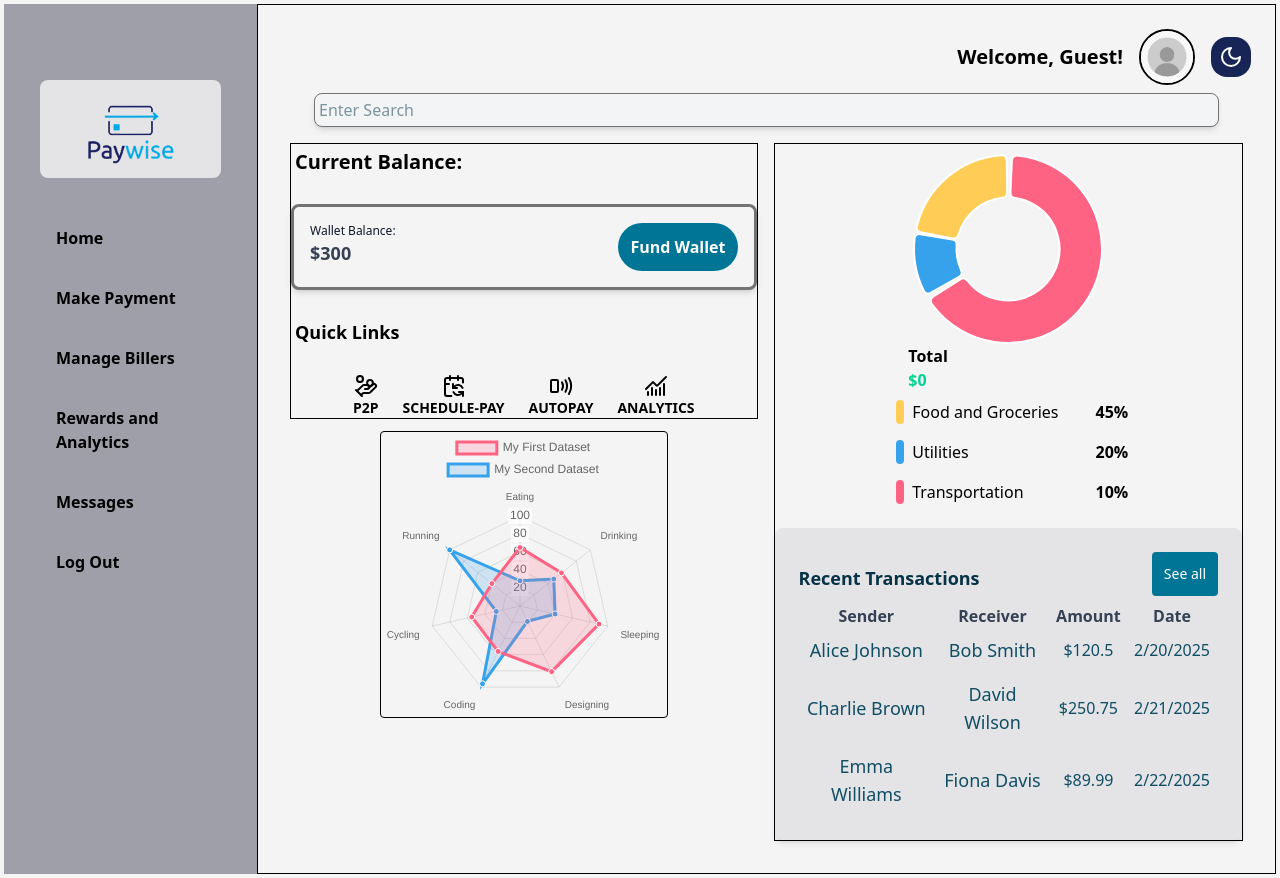
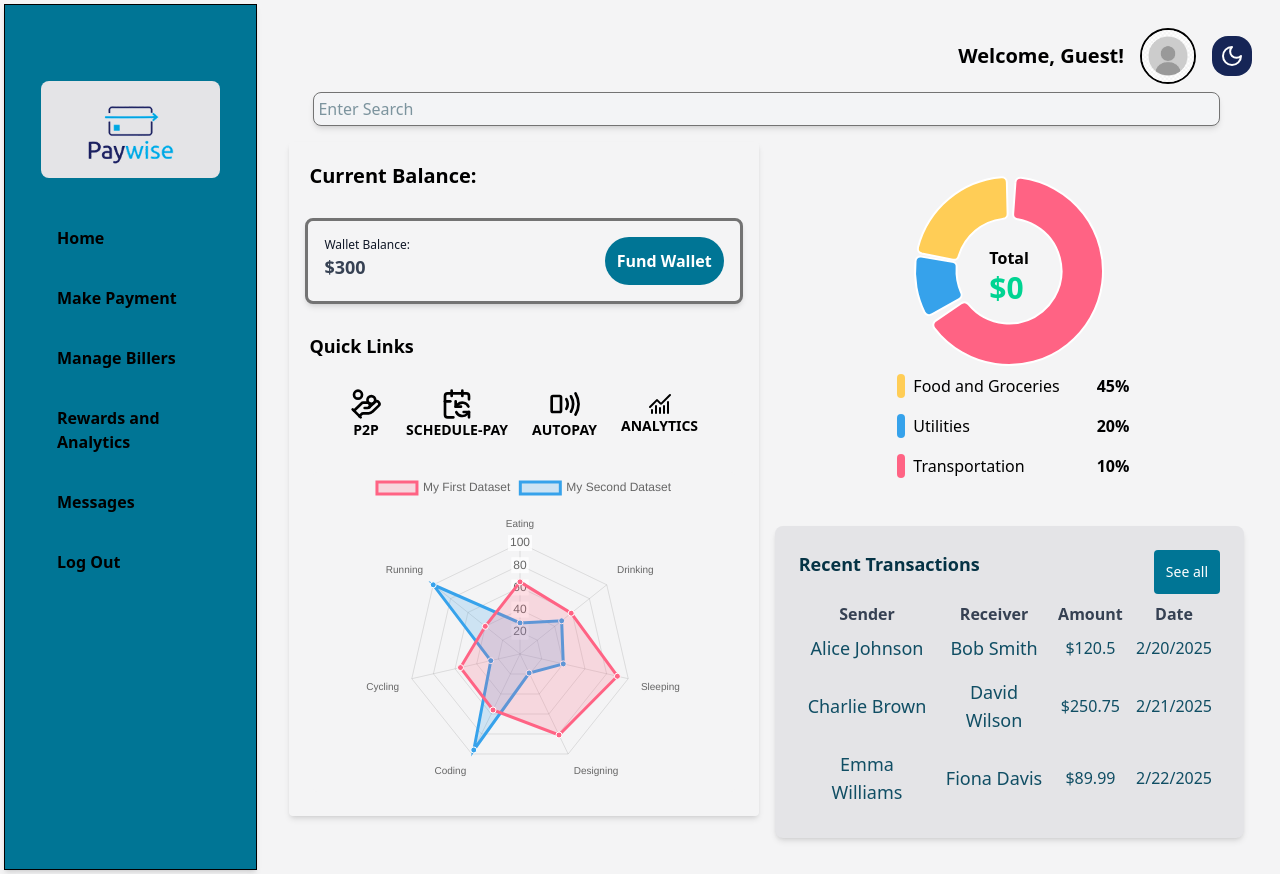
Before and after one commit to OperaCode/PayWise, a React (Vite) app in the folder client/: page /dashboard in a window 1280 px wide. Built offline with nearby package versions, Linux system fonts and the light colour scheme; no server answers.

Commit message:
themesenhancement

```diff
--- a/client/src/App.css
+++ b/client/src/App.css
@@ -20,3 +20,12 @@
   --bg-color: #121212;
   --text-color: white;
 }
+
+.title{
+  position:absolute;
+  left: 0;
+  right: 0;
+  top: 40%;
+  margin-left: 5em;
+  margin-right: auto;
+}
--- a/client/src/Layouts/DashLayout.jsx
+++ b/client/src/Layouts/DashLayout.jsx
@@ -56,7 +56,7 @@ const DashLayout = ({ children }) => {
       <SideBar />
 
       {/* Main Content */}
-      <div className="flex-col w-full p-4 border ">
+      <div className="flex-col w-full p-4  ">
         {/* Navbar */}
         <div className="flex items-center justify-end gap-4 p-2">
           <h1 className="text-cyan- text-xl font-bold ">
@@ -82,7 +82,7 @@ const DashLayout = ({ children }) => {
         {/* Balance and Chart Section */}
         <div className="w-full gap-4 py-4 px-4 md:flex">
           <div className="flex-1">{children}</div>
-          <div className="flex-1 border">
+          <div className="flex-1  ">
             <div className="flex-1"><Graph /></div>
             <div className="flex-1"><Recent/></div>
 
--- a/client/src/Pages/DashBoard.jsx
+++ b/client/src/Pages/DashBoard.jsx
@@ -66,9 +66,9 @@ const DashBoard = () => {
     //   if (isLoading) return <ClipLoader color='1a80e5' cssOverride={override} loading={isLoading} />;
 
     return (
-        <section className="flex lg:flex-col lg:gap-4">
+        <section className="flex lg:flex-col  p-4 lg:gap-4 w-full justify-center rounded shadow-md">
             <div className=" justify-between items-center font-bodyFont w-full">
-                <div className="flex-1 space-y-6 border ">
+                <div className="flex-1 space-y-6  ">
 
                     <h1 className=" font-semibold text-xl md:text-xl p-1">Current Balance:</h1>
                     <div className="p-4 bg-zinc-100 flex justify-between rounded-lg shadow-md w-full border-3 border-neutral-500 s">
@@ -111,26 +111,26 @@ const DashBoard = () => {
           </div> */}
                     <div className="flex items-center gap-6 justify-center ">
                         <div className="items-center rounded-md  flex flex-col ">
-                            <HandCoins />
-                            <p className="font-bold text-sm">P2P</p>
+                            <HandCoins className="hover:text-cyan-900 font-extrabold size-8" />
+                            <p className="font-bold text-sm hover:cursor-pointer hover:text-cyan-900">P2P</p>
                         </div>
                         <div className="items-center rounded-md  flex flex-col hover:cursor-pointer">
-                            <CalendarSync/>
-                            <p className="font-bold text-sm">SCHEDULE-PAY</p>
+                            <CalendarSync className="hover:text-cyan-900 font-extrabold size-8"/>
+                            <p className="font-bold hover:cursor-pointer text-sm">SCHEDULE-PAY</p>
                         </div>
-                        <div className="items-center flex flex-col rounded-md ">
-                            <SmartphoneNfc />
+                        <div className="items-center flex hover:cursor-pointer flex-col rounded-md ">
+                            <SmartphoneNfc className="hover:text-cyan-900 font-extrabold size-8" />
                             <p className="font-bold text-sm">AUTOPAY</p>
                         </div>
-                        <div className="items-center flex flex-col rounded-md ">
+                        <div className="items-center flex flex-col hover:cursor-pointer rounded-md ">
                             {/* <img src={analytics} alt="" /> */}
-                            <ChartNoAxesCombined/>
-                            <p className="font-bold text-sm">ANALYTICS</p>
+                            <ChartNoAxesCombined classname='hover:text-cyan-900'/>
+                            <p className="font-bold text-sm hover:text-cyan-900">ANALYTICS</p>
                         </div>
                     </div>
 
                 </div>
-                   <div className=" w-2/3 p-3  m-auto">
+                   <div className=" p-2 pt-8 m-auto">
                    <LineGraph />
                    </div>
             </div>
--- a/client/src/components/LineGraph.jsx
+++ b/client/src/components/LineGraph.jsx
@@ -84,9 +84,9 @@ const options = {
 
 const Graph = () => {
   return (
-    <div className='w-full justify-center rounded border bg-zinc-100 '>
+    <div className='rounded  bg-zinc-100 '>
 
-        <div className="w-full ">
+        <div className="w-full h-80 justify-center flex">
          {/* <Radar {...config}></Radar> */}
          <Radar data={data} config={config} />
 
--- a/client/src/components/PieChart.jsx
+++ b/client/src/components/PieChart.jsx
@@ -17,7 +17,7 @@ const config = {
       ],
       hoverOffset: 4,
       borderRadius:5,
-      spacing:3
+      spacing:5
     }]
   },
   options:{
@@ -27,15 +27,30 @@ const config = {
 }
 const Graph = () => {
   return (
-    <div className='flex w-full justify-center rounded'>
-      <div className="">
-        <div className="w-50 m-auto">
+    // <div className='flex w-full justify-center rounded p-6'>
+    //   <div className="">
+    //     <div className="w-50 m-auto items-center flex">
+    //      <Doughnut {...config}></Doughnut>
+    //      <h3 className=' absolute right-82 text-center  font-bold'>Total <span className='block text-emerald-400'>${0}</span></h3>
+    //     </div>
+    //     <div className="flex flex-col">
+    //    <Label/>
+
+    //     </div>
+    //   </div>
+    // </div>
+
+
+
+    <div className='w-full flex justify-center m-auto rounded p-6'>
+      <div className="item">
+        <div className="chart relative w-50 m-auto">
          <Doughnut {...config}></Doughnut>
-         <h3 className='  font-bold'>Total <span className='block text-emerald-400'>${0}</span></h3>
+         <h3 className='mb-4 font-bold title'>Total <span className='block text-3xl text-emerald-400'>${0}</span></h3>
         </div>
-        <div className="flex flex-col">
-       <Label/>
-
+        <div className="flex flex-col ">
+          {/* labels */}
+          <Label></Label>
         </div>
       </div>
     </div>
--- a/client/src/components/RecentTransactions.jsx
+++ b/client/src/components/RecentTransactions.jsx
@@ -57,9 +57,9 @@ const Recent = () => {
   return (
     <div className="w-full p-6 bg-zinc-200 rounded-lg mt-4 shadow-md">
       {/* Header */}
-      <div className="flex justify-between items-center md:text-lg">
+      <div className="flex justify-between  md:text-lg">
         <div>
-          <h2 className="text-s md:text-lg font-bold text-cyan-950">
+          <h2 className=" md:text-md font-bold text-cyan-950">
             Recent Transactions
           </h2>
           {/* <p className="text-xs p-2 md:text-gray-500">Check your transaction history</p> */}
@@ -113,7 +113,7 @@ const Recent = () => {
               })
             ) : (
               <tr>
-                <td colSpan="6" className="text-center  p-4">No recent transactions found!</td>
+                <td colSpan="6" className=" p-4">No recent transactions found!</td>
               </tr>
             )}
 
--- a/client/src/components/SideBar.jsx
+++ b/client/src/components/SideBar.jsx
@@ -54,7 +54,7 @@ const logoutUser = async () => {
 };
 
   return (
-    <aside className=" lg:w-1/4  bg-zinc-400 font-headerFont">
+    <aside className=" lg:w-1/4  bg-cyan-700 shadow-md border font-headerFont">
       <div className="lg:p-5 lg:h-screen rounded px-3">
         <div className="flex justify-between items-center lg:flex-col">
           {/* Logo */}
@@ -65,7 +65,7 @@ const logoutUser = async () => {
           </div>
 
           {/* Menu Items */}
-          <div className=" py-  font-headerFont w-full ">
+          <div className="   font-headerFont w-full ">
             <ul className="flex justify-end gap-1 text-c lg:space-y-8 lg:p-8  w-full lg:flex-col">
               <Link to="/dashboard">
                 <li className="hover:cursor-pointer  md:block hover:text-cyan-900 font-bold lg:text-">Home</li>
```
